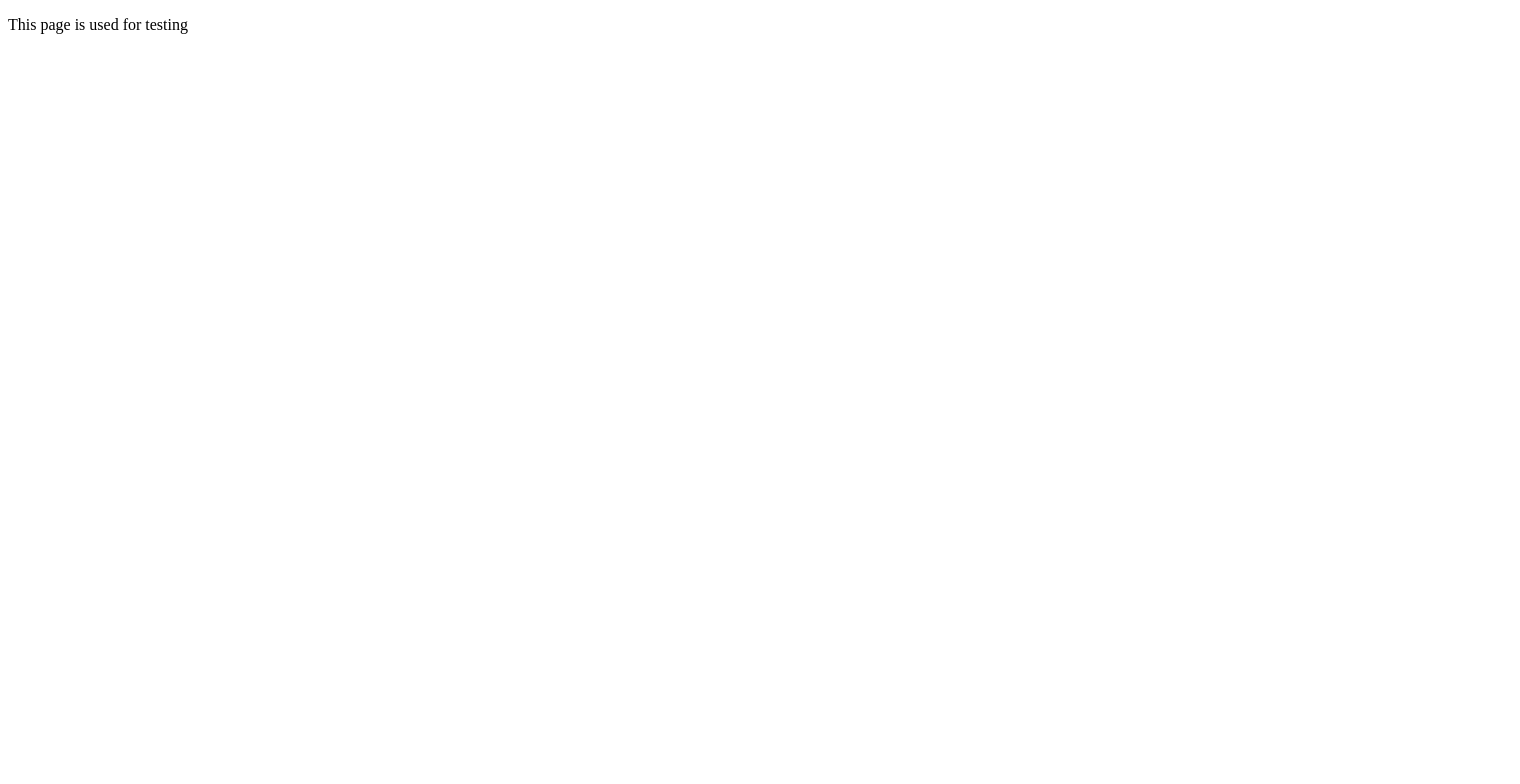
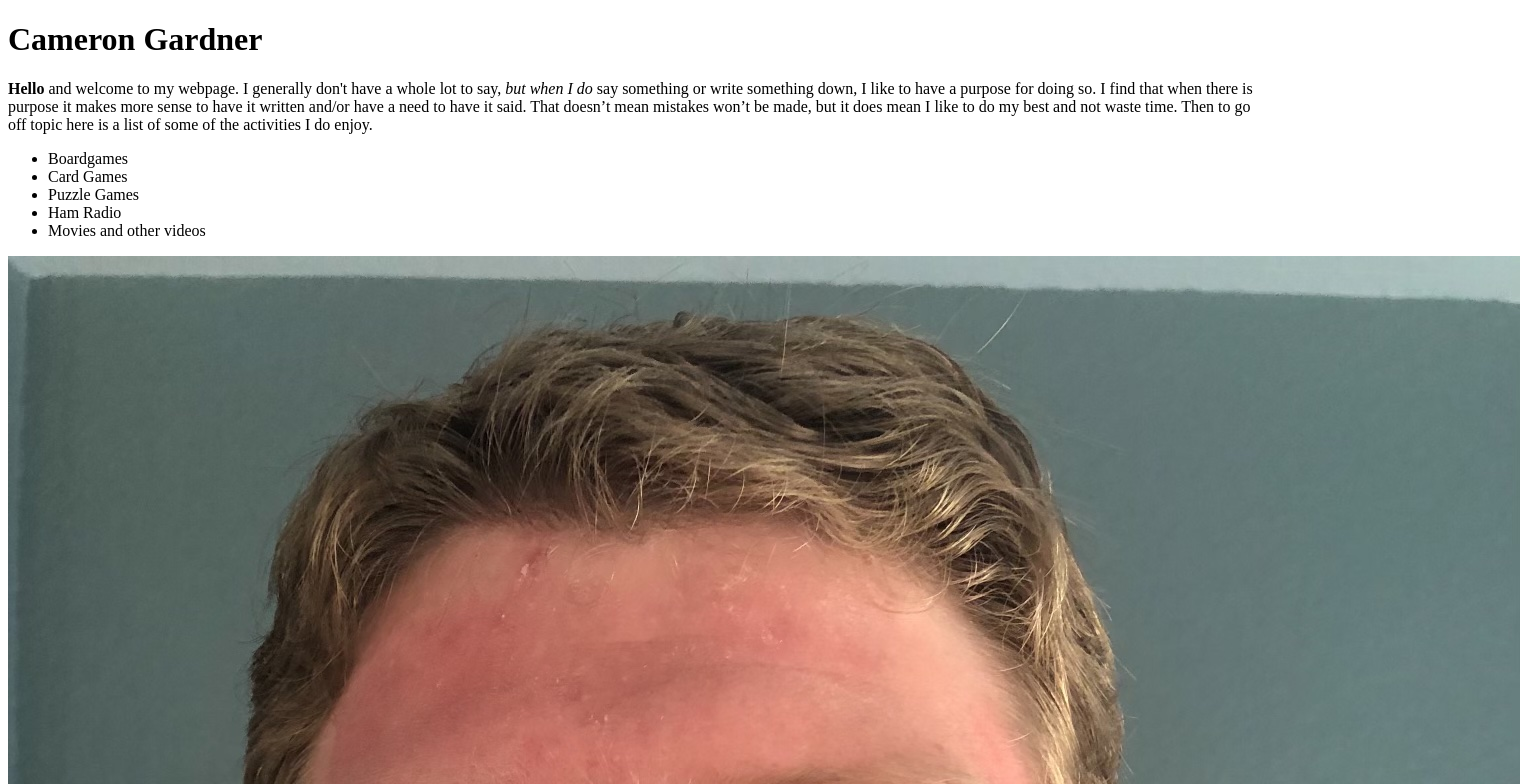
Before and after one commit to camerongardner/wdd130, a plain HTML site: page index.html in a window 1280 px wide. Shown: the top 784 px of the page, 1520 px wide, since content can reach past the window. Drawn offline with Linux system fonts and the light colour scheme.

Commit message:
W01 Assignment: Basic Home Page

```diff
--- a/index.html
+++ b/index.html
@@ -1,10 +1,25 @@
 <!DOCTYPE html>
-<html>
+<html lang="en-us">
     <head>
         <meta charset="UTF-8" />
-        <title>test web</title>
+        <title>Hello, this is me</title>
     </head>
     <body>
-        <p>This page is used for testing</p>
+        <h1>Cameron Gardner</h1>
+        <p><strong>Hello</strong> and welcome to my webpage. I generally don't have a whole
+            lot to say, <em>but when I do</em> say something or write something down,
+            I like to have a purpose for doing so. I find that when there is purpose it
+            makes more sense to have it written and/or have a need to have it said. That doesn’t mean mistakes
+            won’t be made, but it does mean I like to do my best and not waste time. Then to go off topic here
+            is a list of some of the activities I do enjoy.
+        </p>
+        <ul>
+            <li>Boardgames</li>
+            <li>Card Games</li>
+            <li>Puzzle Games</li>
+            <li>Ham Radio</li>
+            <li>Movies and other videos</li>
+        </ul>
+        <img src="images/me.jpg" alt="This is a picture of me" />
     </body>
 </html>
```
Also changed, not shown: images/me.jpg (added), 1 other file.
